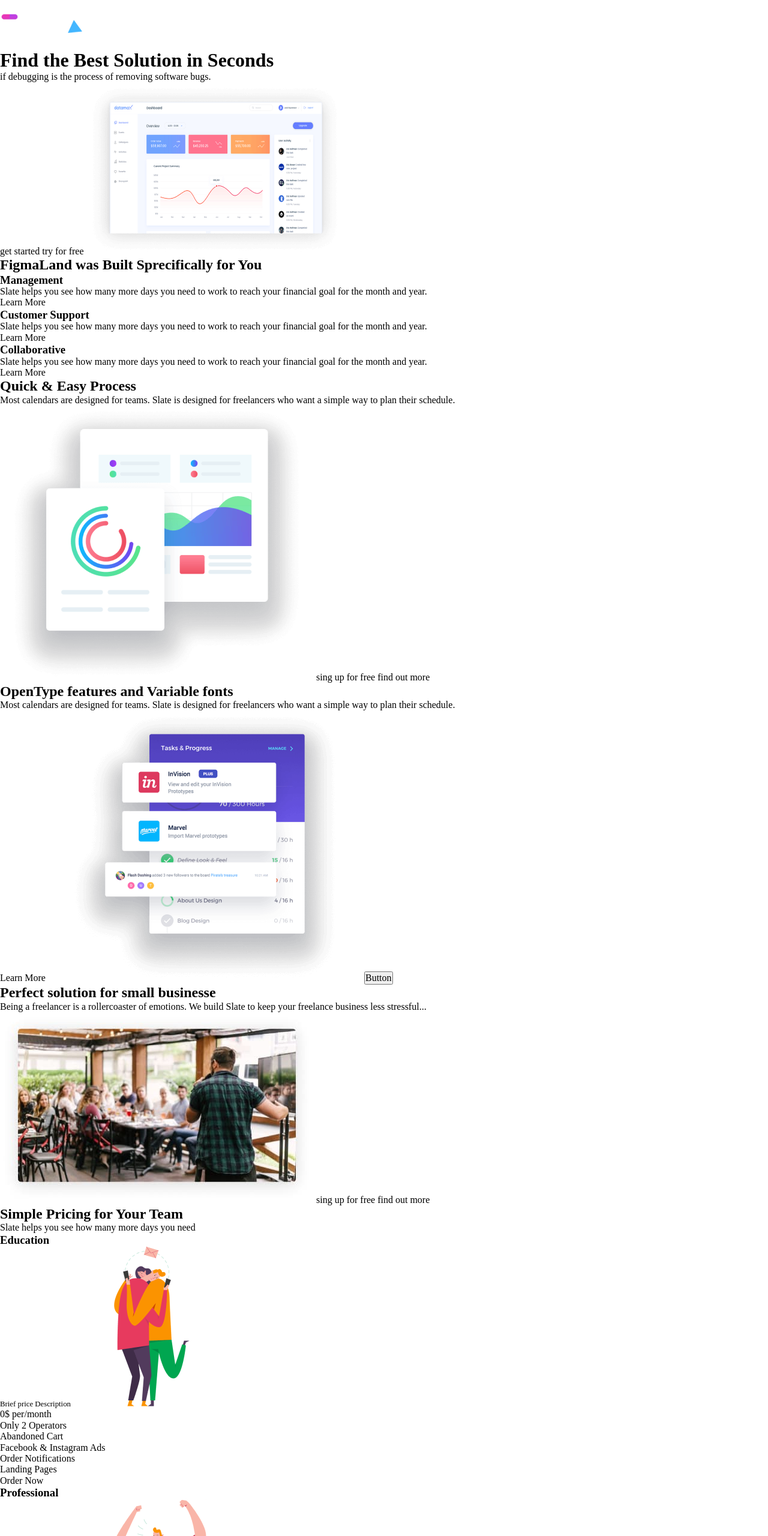
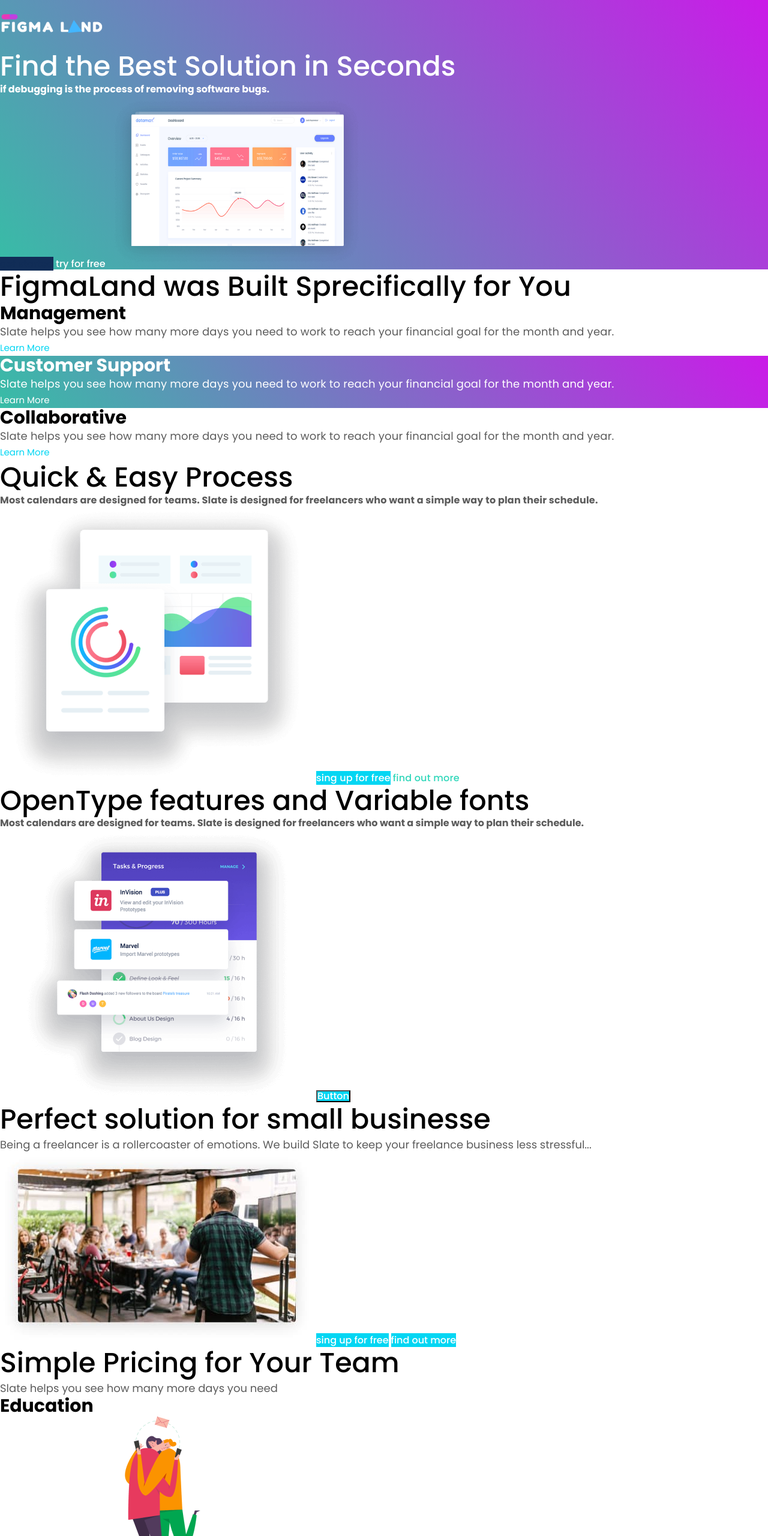
Before and after one commit to drcote/figma-land__landing-page, a website: page source/index.html in a window 1280 px wide. Shown: the top 2560 px of the page at 60% size. Drawn offline with nearby package versions, Linux system fonts and the light colour scheme; files that its build step writes are made by us from their sources.

Commit message:
Добавляет шрифт в проект

```diff
--- a/source/index.html
+++ b/source/index.html
@@ -23,7 +23,7 @@
     <h1 class="header__title">Find the Best Solution in Seconds</h1>
     <p class="header__desc">if debugging is the process of removing software bugs.</p>
     <a href="#" class="header__link link">get started</a>
-    <a href="#" class="header__link link">try for free</a>
+    <a href="#" class="header__link link header__link--tras">try for free</a>
     <img src="./img/chart.png" width="427" height="286" alt="chart" class="header__img">
   </header>
   <main class="main">
@@ -37,11 +37,12 @@
         <a href="#" class="advantage-item__link link">Learn More</a>
       </article>
       <article class="advantage-item advantage-item--color">
-        <h3 class="advantage-item__title">Customer Support</h3>
-        <p class="advantage-item__desc">Slate helps you see how many more days you need to work to reach your financial
+        <h3 class="advantage-item__title advantage-item__title--color">Customer Support</h3>
+        <p class="advantage-item__desc advantage-item__desc--color">Slate helps you see how many more days you need to
+          work to reach your financial
           goal for the month and year.
         </p>
-        <a href="#" class="advantage-item__link link">Learn More</a>
+        <a href="#" class="advantage-item__link advantage-item__link--color link">Learn More</a>
       </article>
       <article class="advantage-item">
         <h3 class="advantage-item__title">Collaborative</h3>
@@ -58,7 +59,7 @@
         schedule.</p>
       <img src="./img/digram.png" width="523" height="458" alt="diagram" class="process__img">
       <a href="#" class="process__link link">sing up for free</a>
-      <a href="#" class="process__link link">find out more</a>
+      <a href="#" class="process__link process__link--trans link">find out more</a>
     </section>
     <section class="fonts">
       <h2 class="fonts__title">OpenType features and Variable fonts</h2>
@@ -66,7 +67,6 @@
       <p class="fonts__desc">Most calendars are designed for teams. Slate is designed for freelancers who want a simple
         way to plan their
         schedule.</p>
-      <a href="#" class="fonts__link link">Learn More</a>
       <img src="./img/features.png" width="523" height="450" alt="features" class="fonts__img">
       <button class="fonts__button">Button</button>
     </section>
@@ -77,7 +77,7 @@
         stressful...</p>
       <img src="./img/presentation.jpeg" width="523" height="318" alt="presentation" class="solution__img">
       <a href="#" class="solution__link link">sing up for free</a>
-      <a href="#" class="solution__link link">find out more</a>
+      <a href="#" class="solution__link social__link--trans link">find out more</a>
     </section>
     <section class="pricing">
       <h2 class="pricing__title">Simple Pricing for Your Team</h2>
--- a/source/sass/base/variables.scss
+++ b/source/sass/base/variables.scss
@@ -1,3 +1,11 @@
 $width-phone: 523px;
 $width-desktop: 1583px;
 $font: 'Poppins';
+$background-color: linear-gradient(230.95deg, #CB1AE8 -0.37%, #37BDA6 100%);
+$background-color-button: #03D6F3;
+$text-color-white: #FFFFFF;
+$text-color-black: #000000;
+$text-color-second: #5C5C5C;
+$text-color-link: #03D6F3;
+$text-color-button: #112D57;
+$text-color-process: #30D7BA;
--- a/source/sass/blocks/address.scss
+++ b/source/sass/blocks/address.scss
@@ -0,0 +1,7 @@
+.address__text {
+  @include font-text(15px, 1.8, $text-color-white);
+}
+
+.address__tel {
+  @include font-text(15px, 1.8, $text-color-white);
+}
--- a/source/sass/blocks/advantage-item.scss
+++ b/source/sass/blocks/advantage-item.scss
@@ -0,0 +1,22 @@
+.advantage-item__title {
+  @include font-text(30px, 1.1, $text-color-black, 700);
+}
+
+.advantage-item__desc {
+  @include font-text(18px, 1.5, $text-color-second);
+  letter-spacing: 0.2px;
+}
+
+.advantage-item__link {
+  @include font-text(15px, 1.8, $text-color-link);
+}
+
+.advantage-item__title--color,
+.advantage-item__desc--color,
+.advantage-item__link--color {
+  color: $text-color-white;
+}
+
+.advantage-item--color {
+  background: $background-color;
+}
--- a/source/sass/blocks/advantage.scss
+++ b/source/sass/blocks/advantage.scss
@@ -0,0 +1,4 @@
+.advantage__title {
+  @include font-text(46px, 1.23, $text-color-black, 500);
+  letter-spacing: 0.2px;
+}
--- a/source/sass/blocks/fonts.scss
+++ b/source/sass/blocks/fonts.scss
@@ -0,0 +1,12 @@
+.fonts__title {
+  @include font-text(46px, 1.23, $text-color-black, 500);
+}
+
+.fonts__desc {
+  @include font-text(16px, 1.25, $text-color-second, 700);
+}
+
+.fonts__button {
+  @include font-text(16px, 1, $text-color-white, 500);
+  background-color: $text-color-link;
+}
--- a/source/sass/blocks/footer.scss
+++ b/source/sass/blocks/footer.scss
@@ -0,0 +1,3 @@
+.footer__slogan {
+  @include font-text(12px, 1.5, $text-color-white, 700, "Roboto");
+}
--- a/source/sass/blocks/header.scss
+++ b/source/sass/blocks/header.scss
@@ -0,0 +1,21 @@
+.header {
+  background: $background-color;
+}
+
+.header__title {
+  @include font-text(46px, 1.23, $text-color-white, 500);
+}
+
+.header__desc {
+  @include font-text(16px, 1.25, $text-color-white, 700);
+}
+
+.header__link {
+  @include font-text(16px, 1, $text-color-button, 500);
+  background-color: $text-color-button;
+}
+
+.header__link--tras {
+  color: $text-color-white;
+  background-color: transparent;
+}
--- a/source/sass/blocks/price.scss
+++ b/source/sass/blocks/price.scss
@@ -0,0 +1,3 @@
+.price__item {
+  @include font-text(15px, 1.8, $text-color-white);
+}
--- a/source/sass/blocks/pricing-item.scss
+++ b/source/sass/blocks/pricing-item.scss
@@ -0,0 +1,20 @@
+.pricing-item__title {
+  @include font-text(30px, 1.1, $text-color-black, 700);
+}
+
+.pricing-item__desc {
+  @include font-text(12px, 1.5, $text-color-second, 700);
+}
+
+.pricing-item__price {
+  @include font-text(12px, 1.5, $text-color-second, 700);
+}
+
+.pricing-item__list-item {
+  @include font-text(15px, 1.8, $text-color-black);
+}
+
+.pricing-item__link {
+  @include font-text(16px, 1, $text-color-white, 500);
+  background-color: $text-color-link;
+}
--- a/source/sass/blocks/pricing.scss
+++ b/source/sass/blocks/pricing.scss
@@ -0,0 +1,7 @@
+.pricing__title {
+  @include font-text(46px, 1.23, $text-color-black, 500);
+}
+
+.pricing__desc {
+  @include font-text(18px, 1.5, $text-color-second);
+}
--- a/source/sass/blocks/process.scss
+++ b/source/sass/blocks/process.scss
@@ -0,0 +1,19 @@
+.process__title {
+  @include font-text(46px, 1.23, $text-color-black, 500);
+}
+
+.process__desc {
+  @include font-text(16px, 1.25, $text-color-second, 700);
+  letter-spacing: 0.2px;
+}
+
+.process__link {
+  @include font-text(16px, 1, $text-color-white, 500);
+  letter-spacing: 0.2px;
+  background-color: $background-color-button;
+}
+
+.process__link--trans {
+  color: $text-color-process;
+  background-color: transparent;
+}
--- a/source/sass/blocks/solution.scss
+++ b/source/sass/blocks/solution.scss
@@ -0,0 +1,17 @@
+.solution__title {
+  @include font-text(46px, 1.23, $text-color-black, 500);
+}
+
+.solution__desc {
+  @include font-text(18px, 1.5, $text-color-second);
+}
+
+.solution__link {
+  @include font-text(16px, 1, $text-color-white, 500);
+  background-color: $background-color-button;
+}
+
+.solution__link--trans {
+  color: $text-color-process;
+  background-color: transparent;
+}
--- a/source/sass/blocks/subscribe.scss
+++ b/source/sass/blocks/subscribe.scss
@@ -0,0 +1,16 @@
+.subscribe__title {
+  @include font-text(46px, 1.23, $text-color-black, 500);
+}
+
+.subscribe__desc {
+  @include font-text(18px, 1.5, $text-color-second);
+}
+
+.subscribe__input {
+  @include font-text(15px, 1.6, $text-color-second, 700);
+}
+
+.subscribe__button {
+  @include font-text(16px, 1, $text-color-white, 500);
+  background-color: $text-color-link;
+}
```
Also changed, not shown: package.json (line endings or trailing spaces).
